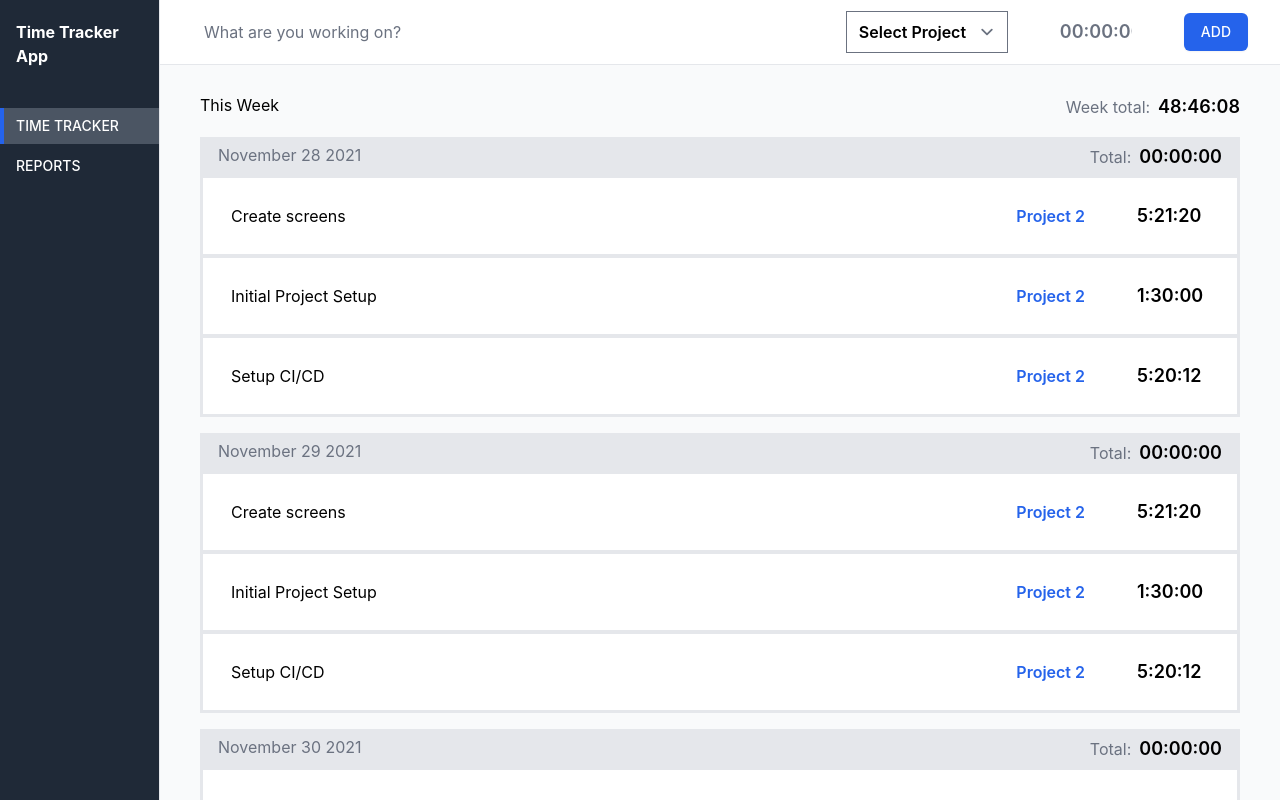
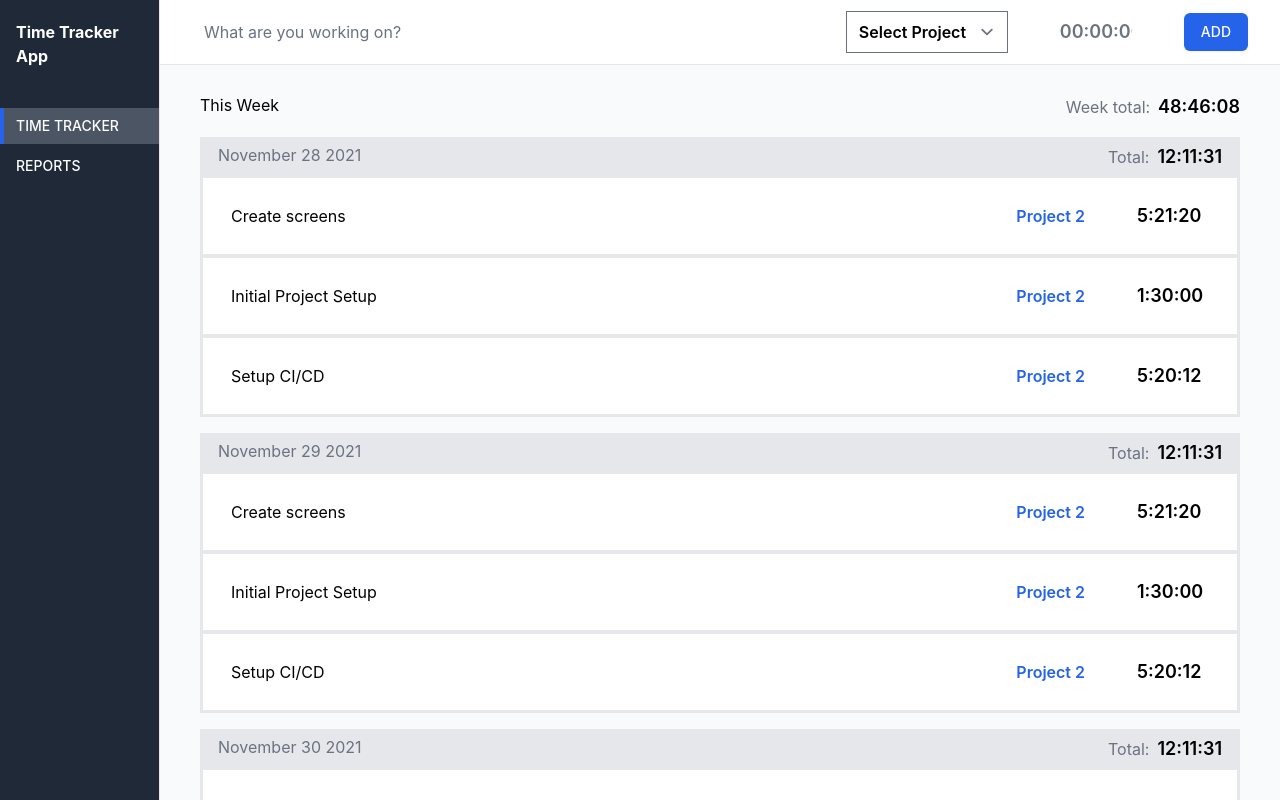
Before and after one commit to raintes/time-tracker-web-app, a React (Create React App) app: page / in a window 1280 px wide. Built offline with nearby package versions, Linux system fonts and the light colour scheme; what @tailwindcss/typography would draw is missing.

Commit message:
chore(feat): add calculation to total hours per day

```diff
--- a/src/app/views/EntryItemHeaderView/EntryItemHeaderView.js
+++ b/src/app/views/EntryItemHeaderView/EntryItemHeaderView.js
@@ -1,7 +1,19 @@
+import {
+  convertSecondsToHour,
+  convertToSeconds,
+} from 'app/utils/helpers/duration'
 import React from 'react'
 
 export default function EnterItemHeaderView(props) {
-  const { date } = props
+  const { date, entries } = props
+
+  const getTotalDayHours = () => {
+    const dayHour = entries
+      .map(item => convertToSeconds(item.hours))
+      .reduce((prev, next) => prev + next)
+    return convertSecondsToHour(dayHour)
+  }
+
   return (
     <>
       <div className='date-hours flex flex-row justify-between border px-4 py-1 bg-gray-200'>
@@ -10,7 +22,10 @@ export default function EnterItemHeaderView(props) {
         </div>
         <div className='flex flex-row items-center'>
           <span className='text-base text-gray-500 mr-2'>Total: </span>
-          <span className='sm:text-lg font-semibold flex'> 00:00:00</span>
+          <span className='sm:text-lg font-semibold flex'>
+            {' '}
+            {getTotalDayHours()}
+          </span>
         </div>
       </div>
     </>
--- a/src/app/views/EntryWeeklyView/EntryWeeklyView.js
+++ b/src/app/views/EntryWeeklyView/EntryWeeklyView.js
@@ -25,7 +25,7 @@ export default function EntryWeeklyView(props) {
       return (
         <>
           <div className='mt-4 border'>
-            <EntryItemHeaderView date={entry[0]} />
+            <EntryItemHeaderView date={entry[0]} entries={entry[1]} />
             {entry[1].map(timeEntries => {
               return (
                 <>
```
